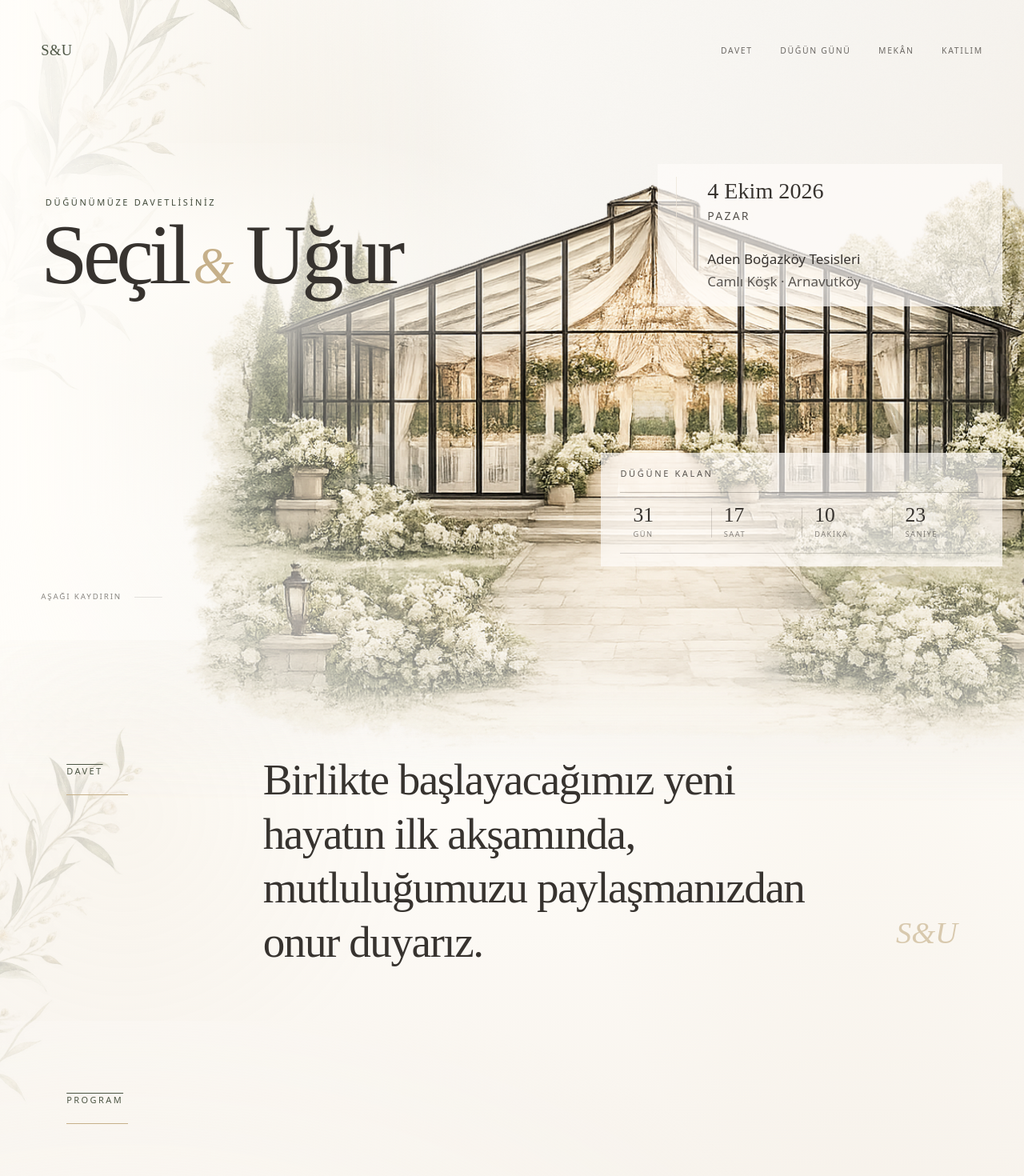
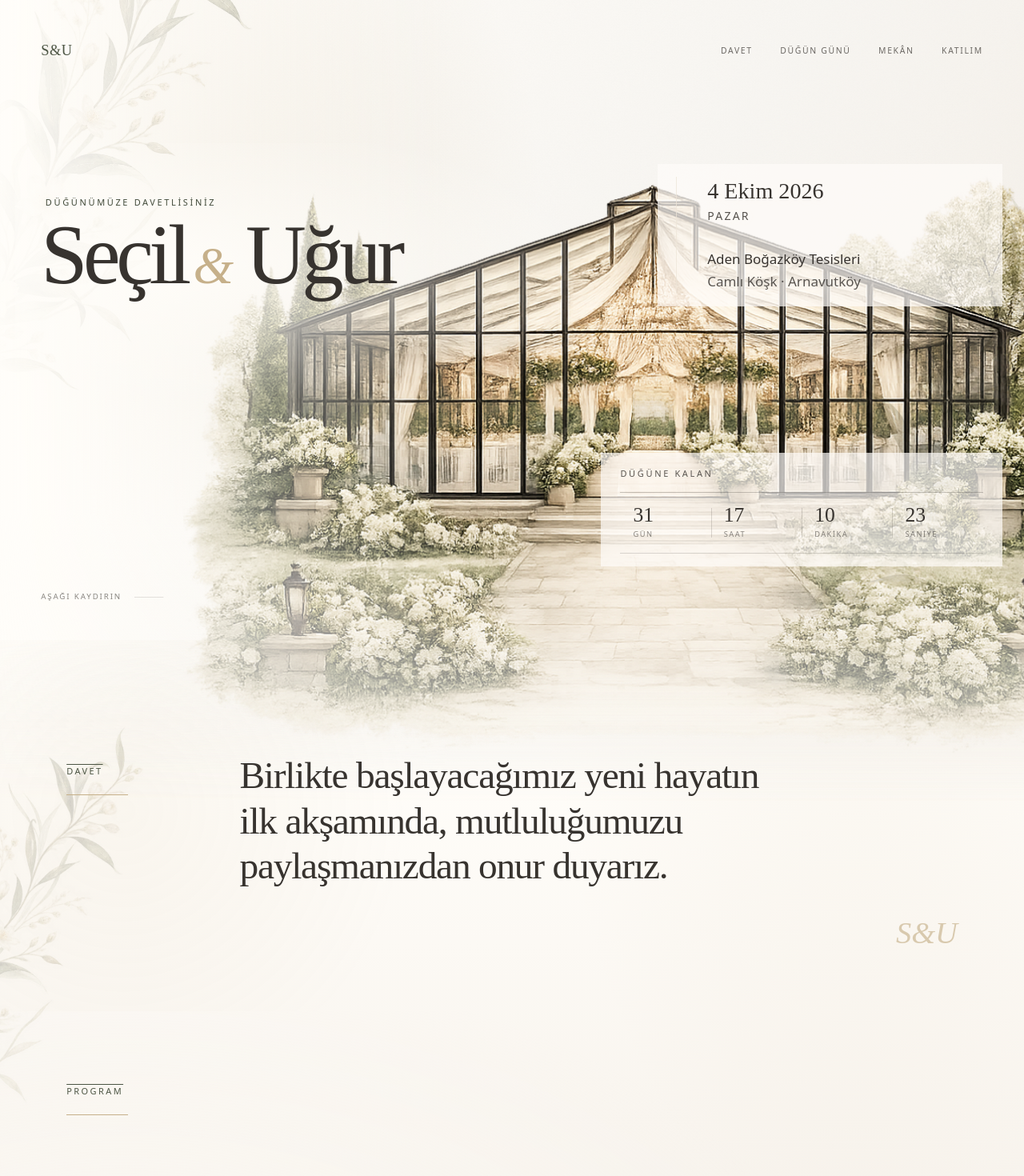
Before and after one commit to seciilusta/secil-ugur-wedding, a Next.js app in the folder apps/web/: page / in a window 1280 px wide. Shown: the top 1470 px of the page at 80% size. Built offline with nearby package versions, Linux system fonts and the light colour scheme; no server answers.

Commit message:
small changes

```diff
--- a/apps/web/src/app/globals.css
+++ b/apps/web/src/app/globals.css
@@ -236,15 +236,17 @@
   }
 
   .evening-experience {
-    --evening-arrival: clamp(18rem, 24vw, 24rem);
+    /* A compact dusk handoff: the RSVP arrives sooner after the venue while
+       retaining a visible beige-to-olive progression. */
+    --evening-arrival: clamp(11rem, 16vw, 14rem);
     position: relative;
     isolation: isolate;
     overflow: visible;
     background: linear-gradient(
       180deg,
       var(--color-beige-deep) 0%,
-      color-mix(in srgb, var(--color-beige-deep) 58%, var(--color-olive-mist)) 6rem,
-      var(--color-olive-mist) 12rem,
+      color-mix(in srgb, var(--color-beige-deep) 58%, var(--color-olive-mist)) 4rem,
+      var(--color-olive-mist) 8rem,
       var(--color-olive) var(--evening-arrival),
       var(--color-olive-deep) calc(var(--evening-arrival) + 28rem),
       #343a30 calc(var(--evening-arrival) + 54rem),
@@ -981,7 +983,8 @@
     position: relative;
     z-index: 1;
     display: grid;
-    grid-template-columns: minmax(7rem, 0.42fr) minmax(0, 1.58fr) minmax(4rem, 0.28fr);
+    max-width: clamp(76rem, 88vw, 100rem);
+    grid-template-columns: minmax(7rem, 0.34fr) minmax(0, 1.66fr) minmax(4rem, 0.2fr);
     align-items: start;
     gap: clamp(2rem, 5vw, 6rem);
   }
@@ -991,17 +994,17 @@
   }
 
   .invitation-copy {
-    max-width: 48rem;
+    max-width: 60rem;
   }
 
   .invitation-copy p {
     font-family: var(--font-display);
-    font-size: clamp(2rem, 4.3vw, 4.35rem);
+    font-size: clamp(2rem, 3.7vw, 4rem);
     font-weight: 400;
-    line-height: 1.23;
+    line-height: 1.2;
     letter-spacing: -0.026em;
     color: var(--color-charcoal);
-    text-wrap: pretty;
+    text-wrap: balance;
   }
 
   .invitation-monogram {
@@ -1186,8 +1189,11 @@
   .venue-art-crop {
     position: relative;
     isolation: isolate;
-    width: min(100%, 62rem);
-    margin-inline: auto;
+    width: calc(100% + var(--venue-right-bleed));
+    max-width: none;
+    margin-right: calc(-1 * var(--venue-right-bleed));
+    margin-left: 0;
+    transform-origin: right center;
     opacity: 1;
   }
 
@@ -1210,28 +1216,25 @@
     width: 100%;
     height: auto;
     object-fit: contain;
-    -webkit-mask-image: linear-gradient(
-      90deg,
-      transparent 20%,
-      rgb(0 0 0 / 35%) 28%,
-      #000 37%,
-      #000 88%,
-      transparent 100%
+    -webkit-mask-image:
+      linear-gradient(90deg, transparent 0%, rgb(0 0 0 / 48%) 7%, #000 17%, #000 100%),
+      linear-gradient(180deg, transparent 0%, #000 9%, #000 89%, transparent 100%);
+    -webkit-mask-composite: source-in;
+    mask-image:
+      linear-gradient(90deg, transparent 0%, rgb(0 0 0 / 48%) 7%, #000 17%, #000 100%),
+      linear-gradient(180deg, transparent 0%, #000 9%, #000 89%, transparent 100%);
+    mask-composite: intersect;
+  }
+
+  .venue-grid {
+    --venue-right-bleed: max(
+      var(--spacing-gutter),
+      calc((100vw - clamp(76rem, 92vw, 112rem)) / 2 + var(--spacing-gutter))
     );
-    mask-image: linear-gradient(
-      90deg,
-      transparent 20%,
-      rgb(0 0 0 / 35%) 28%,
-      #000 37%,
-      #000 88%,
-      transparent 100%
-    );
-  }
-
-  .venue-grid {
     display: grid;
-    grid-template-columns: minmax(16rem, 0.72fr) minmax(0, 1.28fr);
-    gap: clamp(4rem, 10vw, 10rem);
+    max-width: clamp(76rem, 92vw, 112rem);
+    grid-template-columns: minmax(18rem, 0.48fr) minmax(0, 1.52fr);
+    gap: clamp(3rem, 8vw, 11rem);
     align-items: end;
     min-height: clamp(32rem, 42vw, 38rem);
   }
@@ -1242,7 +1245,7 @@
   }
 
   .venue-space {
-    margin-top: clamp(3rem, 7vw, 6rem);
+    margin-top: clamp(1.35rem, 3vw, 2.25rem);
     font-size: var(--text-fine);
     font-weight: 500;
     letter-spacing: 0.16em;
@@ -1257,6 +1260,8 @@
     font-weight: 400;
     line-height: 0.96;
     letter-spacing: -0.035em;
+    overflow-wrap: normal;
+    word-break: normal;
   }
 
   .venue-copy address {
@@ -1411,7 +1416,7 @@
     }
 
     .venue-grid {
-      grid-template-columns: minmax(14rem, 0.8fr) minmax(0, 1.2fr);
+      grid-template-columns: minmax(11.5rem, 0.55fr) minmax(0, 1.45fr);
     }
   }
 
@@ -1509,28 +1514,19 @@
     }
 
     .venue-art-crop {
-      width: calc(100% + 2rem);
-      margin-inline: -1rem;
+      width: calc(100% + var(--venue-right-bleed) + 1rem);
+      margin-right: calc(-1 * var(--venue-right-bleed));
+      margin-left: -1rem;
       opacity: 1;
     }
 
     .venue-art-crop img {
-      -webkit-mask-image: linear-gradient(
-        90deg,
-        transparent 20%,
-        rgb(0 0 0 / 35%) 28%,
-        #000 37%,
-        #000 86%,
-        transparent 100%
-      );
-      mask-image: linear-gradient(
-        90deg,
-        transparent 20%,
-        rgb(0 0 0 / 35%) 28%,
-        #000 37%,
-        #000 86%,
-        transparent 100%
-      );
+      -webkit-mask-image:
+        linear-gradient(90deg, transparent 0%, rgb(0 0 0 / 48%) 7%, #000 17%, #000 100%),
+        linear-gradient(180deg, transparent 0%, #000 8%, #000 90%, transparent 100%);
+      mask-image:
+        linear-gradient(90deg, transparent 0%, rgb(0 0 0 / 48%) 7%, #000 17%, #000 100%),
+        linear-gradient(180deg, transparent 0%, #000 8%, #000 90%, transparent 100%);
     }
 
     .venue-grid {
--- a/apps/web/src/components/sections/VenueMap.tsx
+++ b/apps/web/src/components/sections/VenueMap.tsx
@@ -1,4 +1,4 @@
-import { EntranceMotion, LineDraw } from "@/components/motion/Choreography";
+import { EntranceMotion } from "@/components/motion/Choreography";
 import { site } from "@/config/site";
 
 export function VenueMap() {
@@ -10,7 +10,6 @@ export function VenueMap() {
       <div className="shell venue-grid">
         <EntranceMotion entrance="from-left" className="venue-copy">
           <p className="overline text-olive">{venueSection.overline}</p>
-          <LineDraw className="editorial-line" delay={0.1} />
           <p className="venue-space">{venueSection.spaceLabel}</p>
           <h2 id="venue-title">{venueSection.heading}</h2>
           <address>{venue.address}</address>
```
Also changed, not shown: 1 other file (tests, documents, lock files or other folders).
